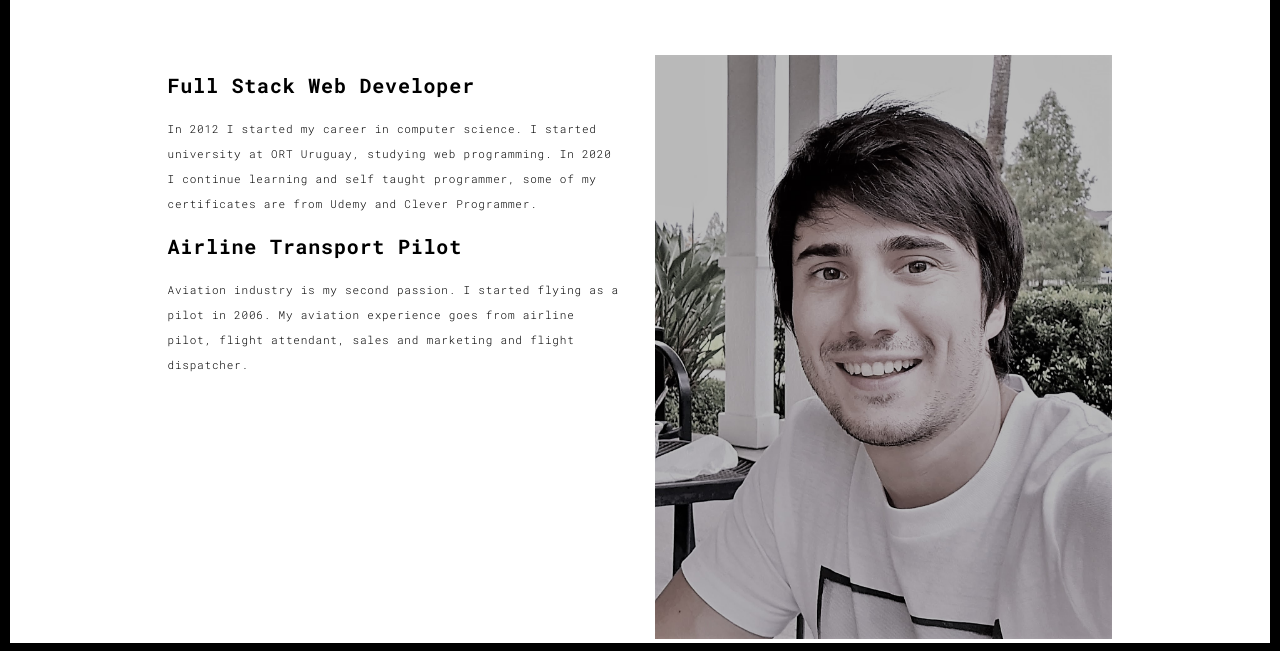
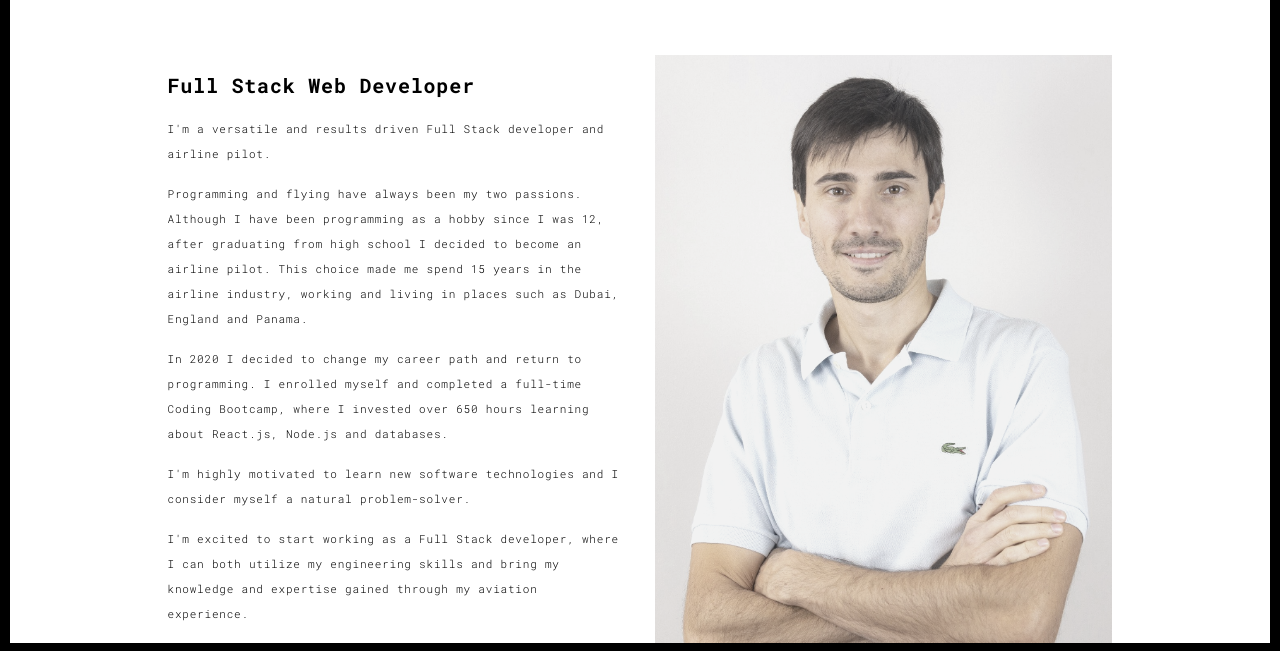
Before and after one commit to sebauru87/portfolio, a plain HTML site: page about.html in a window 1280 px wide. Shown: the part 147-798 px from the top of the page. Drawn offline with Linux system fonts and the light colour scheme.

Commit message:
Change my profile summary

```diff
--- a/about.html
+++ b/about.html
@@ -74,22 +74,42 @@
                   <div class="col-xs-12 col-md-6">
                     <h3>Full Stack Web Developer</h3>
                     <p>
-                      In 2012 I started my career in computer science. I started
-                      university at ORT Uruguay, studying web programming. In
-                      2020 I continue learning and self taught programmer, some
-                      of my certificates are from Udemy and Clever Programmer.
+                      I'm a versatile and results driven Full Stack developer
+                      and airline pilot.
                     </p>
-                    <h3>Airline Transport Pilot</h3>
                     <p>
-                      Aviation industry is my second passion. I started flying
-                      as a pilot in 2006. My aviation experience goes from
-                      airline pilot, flight attendant, sales and marketing and
-                      flight dispatcher.
+                      Programming and flying have always been my two passions.
+                      Although I have been programming as a hobby since I was
+                      12, after graduating from high school I decided to become
+                      an airline pilot. This choice made me spend 15 years in
+                      the airline industry, working and living in places such as
+                      Dubai, England and Panama.
+                    </p>
+                    <p>
+                      In 2020 I decided to change my career path and return to
+                      programming. I enrolled myself and completed a full-time
+                      Coding Bootcamp, where I invested over 650 hours learning
+                      about React.js, Node.js and databases.
+                    </p>
+                    <p>
+                      I'm highly motivated to learn new software technologies
+                      and I consider myself a natural problem-solver.
+                    </p>
+                    <p>
+                      I'm excited to start working as a Full Stack developer,
+                      where I can both utilize my engineering skills and bring
+                      my knowledge and expertise gained through my aviation
+                      experience.
                     </p>
                   </div>
                   <div class="col-xs-12 col-md-6">
+                    <!-- <img
+                      src="./static/assets/images/profil.jpg"
+                      class="img-responsive"
+                      alt=""
+                    /> -->
                     <img
-                      src="./static/assets/images/profil.jpg"
+                      src="./static/assets/images/profile.png"
                       class="img-responsive"
                       alt=""
                     />
```
Also changed, not shown: static/assets/images/profile.png (added).
